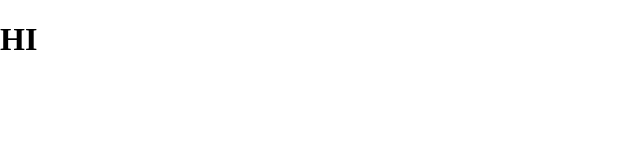
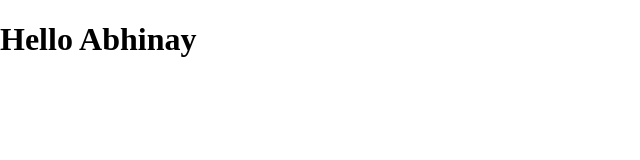
Before and after one commit to Abhinay112203/3dprofile, a plain HTML site: page index.html in a window 1280 px wide. Shown: the whole page, without its empty margins (0-640 px from the left). Drawn offline with Linux system fonts and the light colour scheme.

Commit message:
Update index.html

```diff
--- a/index.html
+++ b/index.html
@@ -5,16 +5,18 @@
 <style>
 html,
 body{
-height: 100vh;
-width: 100vw;
 padding: 0 !important;
 margin: 0 !important;
 border: none !important;
 border-radius: 0 !important;
 }
+body{
+       height: 100vh;
+       width: 100vw;
+}
 </style>
 </head>
 <body>
-       <h1>HI</h1>
+       <h1>Hello Abhinay</h1>
     </body>
 </html>
```
